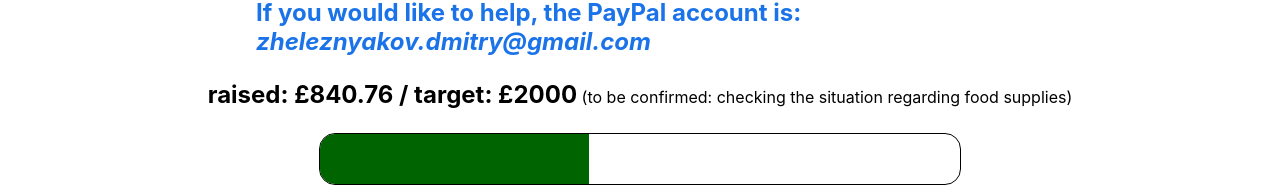
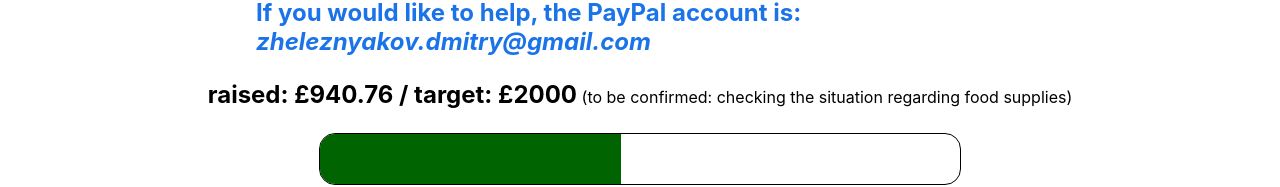
Before and after one commit to dzheleznyakov/donaitons, a React (Create React App) app: page / in a window 1280 px wide. Shown: the part 389-576 px from the top of the page. Built offline with nearby package versions, Linux system fonts and the light colour scheme.

Commit message:
Update progress

```diff
--- a/src/components/ProgressBar.js
+++ b/src/components/ProgressBar.js
@@ -2,7 +2,7 @@ import classes from './ProgressBar.module.css'
 
 const ProgressBar = () => {
     const goal = 2000;
-    const current = 39.72 + 160 + 219.13 + 91.31 + 14.6 + 16 + 200 + 100;
+    const current = 39.72 + 160 + 219.13 + 91.31 + 14.6 + 16 + 200 + 100 + 100;
 
     const ratio = current / goal;
 
```
